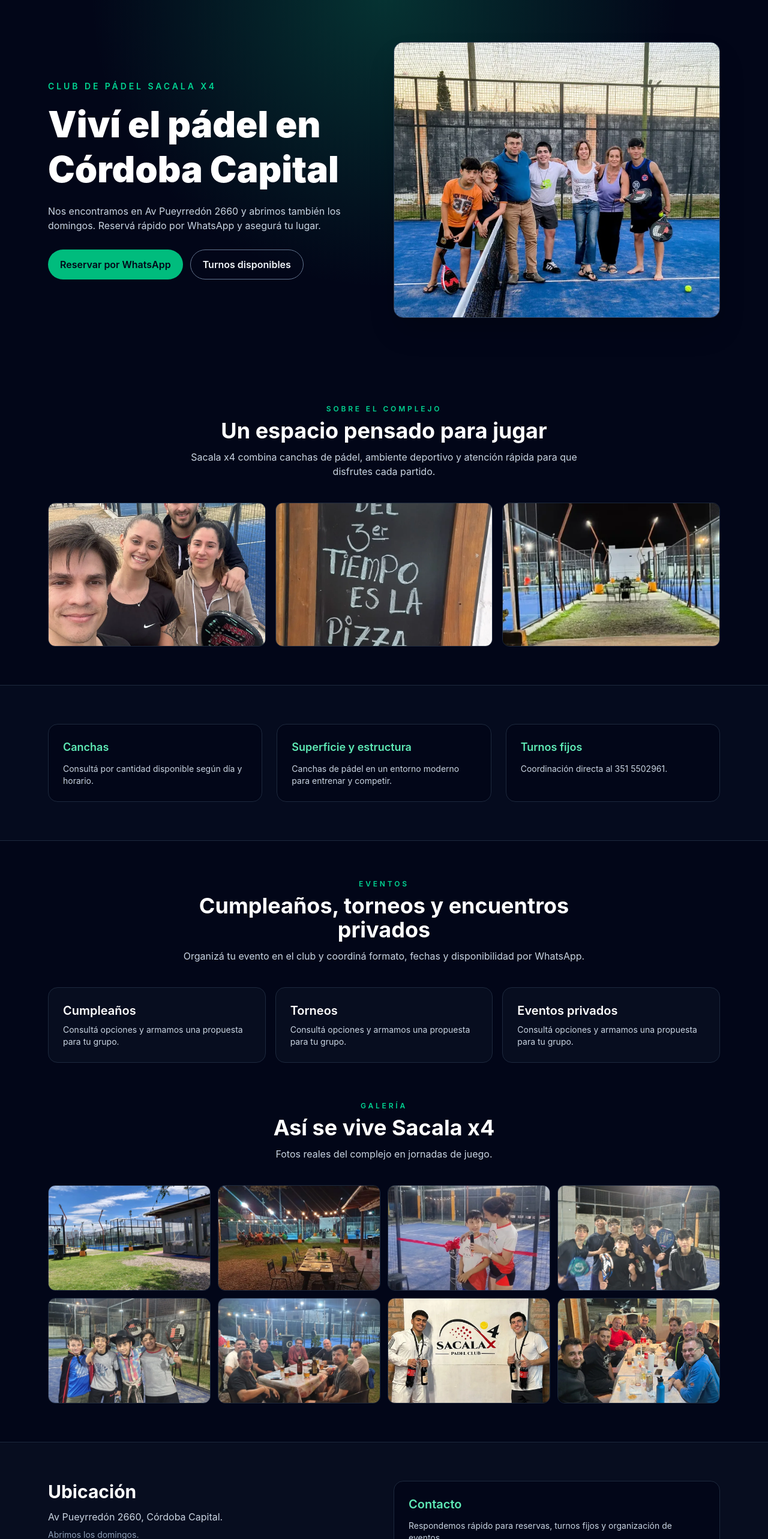
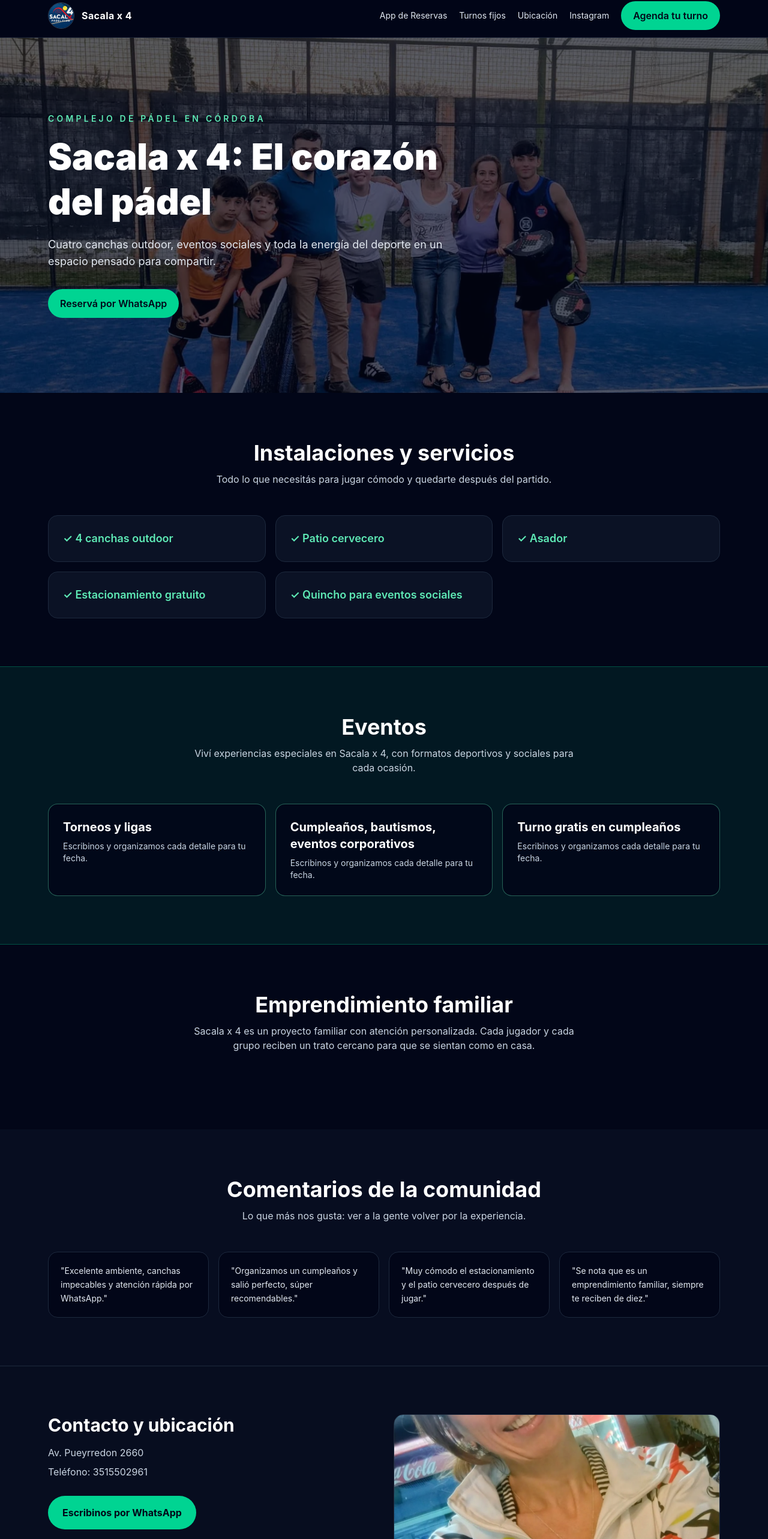
Before and after one commit to eamolina-dev/sacalapor4-padel-landing, a React (Vite) app: page / in a window 1280 px wide. Shown: the part 10-2576 px from the top of the page at 60% size. Built offline with nearby package versions, Linux system fonts and the light colour scheme.

Commit message:
Refactor landing into full institutional single-page layout

```diff
--- a/src/App.tsx
+++ b/src/App.tsx
@@ -1,41 +1,12 @@
 const links = {
-  reservas: "https://chat.whatsapp.com/ECksD7BEXk979SumJqgPMH?mode=r_c",
-  turnos: "https://alquilatucancha.com/sportclub/941",
+  appReservas: "https://alquilatucancha.com/sportclub/941",
+  whatsapp: "https://wa.me/543515502961",
   instagram: "https://www.instagram.com/sacala_x4?igsh=MWgzaGJ4N3Yzb216cA==",
   maps: "https://www.google.com/maps/search/?api=1&query=Av+Pueyrredon+2660,+Cordoba+Capital",
-  phone: "351 5502961",
+  phone: "3515502961",
 };
 
-const galleryImages = [
-  "WhatsApp Image 2026-03-24 at 4.09.03 PM.webp",
-  "WhatsApp Image 2026-03-24 at 4.09.03 PM (1).webp",
-  "WhatsApp Image 2026-03-24 at 6.50.37 PM.webp",
-  "WhatsApp Image 2026-03-25 at 8.32.42 AM.webp",
-  "WhatsApp Image 2026-03-25 at 8.33.09 AM.webp",
-  "WhatsApp Image 2026-03-25 at 8.34.13 AM.webp",
-  "WhatsApp Image 2026-03-25 at 8.34.53 AM.webp",
-  "WhatsApp Image 2026-03-25 at 8.36.08 AM.webp",
-];
-
-function SectionTitle({
-  label,
-  title,
-  description,
-}: {
-  label: string;
-  title: string;
-  description: string;
-}) {
-  return (
-    <div className="mx-auto mb-8 max-w-2xl text-center md:mb-10">
-      <p className="mb-2 text-xs font-semibold uppercase tracking-[0.32em] text-emerald-400">
-        {label}
-      </p>
-      <h2 className="text-3xl font-bold text-white md:text-4xl">{title}</h2>
-      <p className="mt-3 text-sm text-slate-300 md:text-base">{description}</p>
-    </div>
-  );
-}
+const sectionClass = "mx-auto max-w-6xl px-4 py-14 md:py-20";
 
 function LinkButton({
   href,
@@ -51,7 +22,7 @@
 
   const variantClass =
     variant === "primary"
-      ? "bg-emerald-500 text-slate-950 hover:bg-emerald-400"
+      ? "bg-emerald-400 text-slate-950 hover:bg-emerald-300"
       : "border border-slate-500 text-slate-100 hover:border-emerald-300 hover:text-emerald-300";
 
   return (
@@ -66,159 +37,194 @@
   );
 }
 
+function SectionTitle({
+  title,
+  description,
+}: {
+  title: string;
+  description: string;
+}) {
+  return (
+    <div className="mx-auto mb-8 max-w-2xl text-center md:mb-12">
+      <h2 className="text-3xl font-bold text-white md:text-4xl">{title}</h2>
+      <p className="mt-3 text-sm text-slate-300 md:text-base">{description}</p>
+    </div>
+  );
+}
+
 function App() {
   return (
     <main className="bg-slate-950 text-slate-100">
-      <section className="relative overflow-hidden">
-        <div className="absolute inset-0 bg-[radial-gradient(circle_at_top,_rgba(16,185,129,0.25),_transparent_55%)]" />
-        <div className="relative mx-auto grid max-w-6xl gap-8 px-4 py-14 md:grid-cols-2 md:items-center md:py-20">
-          <div>
-            <p className="text-sm font-semibold uppercase tracking-[0.28em] text-emerald-400">
-              Club de Pádel Sacala x4
+      <header className="sticky top-0 z-30 border-b border-slate-800/70 bg-slate-950/95 backdrop-blur">
+        <nav className="mx-auto flex max-w-6xl flex-wrap items-center justify-between gap-4 px-4 py-3">
+          <a href="#inicio" className="flex items-center gap-3">
+            <img
+              src="/sacalapor4-images/logo-image.jpeg"
+              alt="Sacala x4 logo"
+              className="h-11 w-11 rounded-full border border-slate-700 object-cover"
+            />
+            <span className="text-sm font-bold tracking-wide text-white md:text-base">
+              Sacala x 4
+            </span>
+          </a>
+
+          <div className="flex flex-wrap items-center gap-x-5 gap-y-3 text-sm text-slate-200">
+            <a href={links.appReservas} target="_blank" rel="noreferrer" className="hover:text-emerald-300">
+              App de Reservas
+            </a>
+            <a href={links.whatsapp} target="_blank" rel="noreferrer" className="hover:text-emerald-300">
+              Turnos fijos
+            </a>
+            <a href="#ubicacion" className="hover:text-emerald-300">
+              Ubicación
+            </a>
+            <a href={links.instagram} target="_blank" rel="noreferrer" className="hover:text-emerald-300">
+              Instagram
+            </a>
+            <LinkButton href={links.whatsapp}>Agenda tu turno</LinkButton>
+          </div>
+        </nav>
+      </header>
+
+      <section id="inicio" className="relative min-h-[74vh] overflow-hidden">
+        <img
+          src="/sacalapor4-images/WhatsApp Image 2026-03-25 at 8.47.21 AM.webp"
+          alt="Complejo Sacala x4"
+          className="absolute inset-0 h-full w-full object-cover"
+          loading="eager"
+        />
+        <div className="absolute inset-0 bg-slate-950/65" />
+        <div className="relative mx-auto flex min-h-[74vh] max-w-6xl items-center px-4 py-20">
+          <div className="max-w-2xl">
+            <p className="text-sm font-semibold uppercase tracking-[0.3em] text-emerald-300">
+              Complejo de pádel en Córdoba
             </p>
             <h1 className="mt-4 text-4xl font-black leading-tight text-white md:text-6xl">
-              Viví el pádel en Córdoba Capital
+              Sacala x 4: El corazón del pádel
             </h1>
-            <p className="mt-5 max-w-xl text-sm text-slate-300 md:text-base">
-              Nos encontramos en Av Pueyrredón 2660 y abrimos también los
-              domingos. Reservá rápido por WhatsApp y asegurá tu lugar.
+            <p className="mt-5 text-base text-slate-200 md:text-lg">
+              Cuatro canchas outdoor, eventos sociales y toda la energía del deporte en un espacio pensado para compartir.
             </p>
-            <div className="mt-7 flex flex-wrap gap-3">
-              <LinkButton href={links.reservas}>
-                Reservar por WhatsApp
-              </LinkButton>
-              <LinkButton href={links.turnos} variant="secondary">
-                Turnos disponibles
-              </LinkButton>
+            <div className="mt-8">
+              <LinkButton href={links.whatsapp}>Reservá por WhatsApp</LinkButton>
             </div>
           </div>
-
-          <img
-            src="/sacalapor4-images/WhatsApp Image 2026-03-25 at 8.47.21 AM.webp"
-            alt="Complejo de pádel Sacala x4"
-            className="h-72 w-full rounded-2xl border border-slate-700 object-cover shadow-2xl md:h-[460px]"
-            loading="eager"
-          />
         </div>
       </section>
 
-      <section className="mx-auto max-w-6xl px-4 py-12 md:py-16">
+      <section className={sectionClass}>
         <SectionTitle
-          label="Sobre el complejo"
-          title="Un espacio pensado para jugar"
-          description="Sacala x4 combina canchas de pádel, ambiente deportivo y atención rápida para que disfrutes cada partido."
+          title="Instalaciones y servicios"
+          description="Todo lo que necesitás para jugar cómodo y quedarte después del partido."
         />
-        <div className="grid gap-4 md:grid-cols-3">
+
+        <div className="grid gap-4 sm:grid-cols-2 lg:grid-cols-3">
           {[
-            "WhatsApp Image 2026-03-25 at 8.39.26 AM.webp",
-            "WhatsApp Image 2026-03-25 at 8.40.23 AM.webp",
-            "WhatsApp Image 2026-03-25 at 8.41.42 AM.webp",
-          ].map((image) => (
-            <img
-              key={image}
-              src={`/sacalapor4-images/${image}`}
-              alt="Instalaciones del complejo"
-              className="h-60 w-full rounded-xl border border-slate-800 object-cover"
-              loading="lazy"
-            />
-          ))}
-        </div>
-      </section>
-
-      <section className="border-y border-slate-800 bg-slate-900/30 py-12 md:py-16">
-        <div className="mx-auto grid max-w-6xl gap-6 px-4 md:grid-cols-3">
-          {[
-            {
-              title: "Canchas",
-              detail: "Consultá por cantidad disponible según día y horario.",
-            },
-            {
-              title: "Superficie y estructura",
-              detail:
-                "Canchas de pádel en un entorno moderno para entrenar y competir.",
-            },
-            {
-              title: "Turnos fijos",
-              detail: `Coordinación directa al ${links.phone}.`,
-            },
+            "4 canchas outdoor",
+            "Patio cervecero",
+            "Asador",
+            "Estacionamiento gratuito",
+            "Quincho para eventos sociales",
           ].map((item) => (
             <article
-              key={item.title}
-              className="rounded-2xl border border-slate-800 bg-slate-950 p-6"
+              key={item}
+              className="rounded-2xl border border-slate-800 bg-slate-900/70 p-6"
             >
-              <h3 className="text-lg font-semibold text-emerald-300">
-                {item.title}
-              </h3>
-              <p className="mt-3 text-sm text-slate-300">{item.detail}</p>
+              <p className="text-lg font-semibold text-emerald-300">✓ {item}</p>
             </article>
           ))}
         </div>
       </section>
 
-      <section className="mx-auto max-w-6xl px-4 py-12 md:py-16">
-        <SectionTitle
-          label="Eventos"
-          title="Cumpleaños, torneos y encuentros privados"
-          description="Organizá tu evento en el club y coordiná formato, fechas y disponibilidad por WhatsApp."
-        />
-        <div className="grid gap-4 md:grid-cols-3">
-          {["Cumpleaños", "Torneos", "Eventos privados"].map((eventType) => (
-            <article
-              key={eventType}
-              className="rounded-2xl border border-slate-800 bg-slate-900/40 p-6"
-            >
-              <h3 className="text-xl font-semibold text-white">{eventType}</h3>
-              <p className="mt-2 text-sm text-slate-300">
-                Consultá opciones y armamos una propuesta para tu grupo.
-              </p>
-            </article>
-          ))}
+      <section className="border-y border-emerald-400/30 bg-emerald-500/10 py-14 md:py-20">
+        <div className="mx-auto max-w-6xl px-4">
+          <SectionTitle
+            title="Eventos"
+            description="Viví experiencias especiales en Sacala x 4, con formatos deportivos y sociales para cada ocasión."
+          />
+
+          <div className="grid gap-4 md:grid-cols-3">
+            {[
+              "Torneos y ligas",
+              "Cumpleaños, bautismos, eventos corporativos",
+              "Turno gratis en cumpleaños",
+            ].map((event) => (
+              <article
+                key={event}
+                className="rounded-2xl border border-emerald-300/40 bg-slate-950/80 p-6"
+              >
+                <h3 className="text-xl font-bold text-white">{event}</h3>
+                <p className="mt-2 text-sm text-slate-300">
+                  Escribinos y organizamos cada detalle para tu fecha.
+                </p>
+              </article>
+            ))}
+          </div>
         </div>
       </section>
 
-      <section className="mx-auto max-w-6xl px-4 pb-12 md:pb-16">
+      <section className={sectionClass}>
         <SectionTitle
-          label="Galería"
-          title="Así se vive Sacala x4"
-          description="Fotos reales del complejo en jornadas de juego."
+          title="Emprendimiento familiar"
+          description="Sacala x 4 es un proyecto familiar con atención personalizada. Cada jugador y cada grupo reciben un trato cercano para que se sientan como en casa."
         />
-        <div className="grid gap-3 sm:grid-cols-2 md:grid-cols-4">
-          {galleryImages.map((image) => (
-            <img
-              key={image}
-              src={`/sacalapor4-images/${image}`}
-              alt="Galería del complejo"
-              className="h-44 w-full rounded-xl border border-slate-800 object-cover"
-              loading="lazy"
-            />
-          ))}
+      </section>
+
+      <section className="bg-slate-900/45 py-14 md:py-20">
+        <div className="mx-auto max-w-6xl px-4">
+          <SectionTitle
+            title="Comentarios de la comunidad"
+            description="Lo que más nos gusta: ver a la gente volver por la experiencia."
+          />
+
+          <div className="grid gap-4 md:grid-cols-2 lg:grid-cols-4">
+            {[
+              '"Excelente ambiente, canchas impecables y atención rápida por WhatsApp."',
+              '"Organizamos un cumpleaños y salió perfecto, súper recomendables."',
+              '"Muy cómodo el estacionamiento y el patio cervecero después de jugar."',
+              '"Se nota que es un emprendimiento familiar, siempre te reciben de diez."',
+            ].map((comment) => (
+              <article key={comment} className="rounded-2xl border border-slate-800 bg-slate-950 p-5">
+                <p className="text-sm leading-relaxed text-slate-200">{comment}</p>
+              </article>
+            ))}
+          </div>
         </div>
       </section>
 
-      <section className="border-t border-slate-800 bg-slate-900/40">
-        <div className="mx-auto grid max-w-6xl gap-8 px-4 py-12 md:grid-cols-2 md:items-start md:py-16">
+      <section id="ubicacion" className="border-t border-slate-800 bg-slate-900/40 py-14 md:py-20">
+        <div className="mx-auto grid max-w-6xl gap-8 px-4 md:grid-cols-2 md:items-start">
           <div>
-            <h2 className="text-3xl font-bold text-white">Ubicación</h2>
-            <p className="mt-3 text-slate-300">
-              Av Pueyrredón 2660, Córdoba Capital.
-            </p>
-            <p className="mt-2 text-sm text-slate-400">Abrimos los domingos.</p>
-            <div className="mt-6">
-              <LinkButton href={links.maps}>Ver mapa</LinkButton>
+            <h2 className="text-3xl font-bold text-white">Contacto y ubicación</h2>
+            <p className="mt-4 text-slate-300">Av. Pueyrredon 2660</p>
+            <p className="mt-2 text-slate-300">Teléfono: {links.phone}</p>
+            <div className="mt-7">
+              <a
+                href={links.whatsapp}
+                target="_blank"
+                rel="noreferrer"
+                className="inline-flex w-full items-center justify-center rounded-full bg-emerald-400 px-6 py-4 text-base font-bold text-slate-950 transition hover:bg-emerald-300 sm:w-auto"
+              >
+                Escribinos por WhatsApp
+              </a>
             </div>
           </div>
 
-          <div className="rounded-2xl border border-slate-800 bg-slate-950 p-6">
-            <h3 className="text-xl font-semibold text-emerald-300">Contacto</h3>
-            <p className="mt-3 text-sm text-slate-300">
-              Respondemos rápido para reservas, turnos fijos y organización de
-              eventos.
-            </p>
-            <div className="mt-6 flex flex-wrap gap-3">
-              <LinkButton href={links.reservas}>WhatsApp</LinkButton>
-              <LinkButton href={links.instagram} variant="secondary">
-                Instagram
-              </LinkButton>
+          <div className="overflow-hidden rounded-2xl border border-slate-800 bg-slate-950">
+            <img
+              src="/sacalapor4-images/WhatsApp Image 2026-03-25 at 8.59.21 AM.webp"
+              alt="Ubicación de Sacala x 4"
+              className="h-64 w-full object-cover"
+            />
+            <div className="p-5">
+              <a
+                href={links.maps}
+                target="_blank"
+                rel="noreferrer"
+                className="text-sm font-semibold text-emerald-300 hover:text-emerald-200"
+              >
+                Ver mapa en Google Maps →
+              </a>
             </div>
           </div>
         </div>
```
